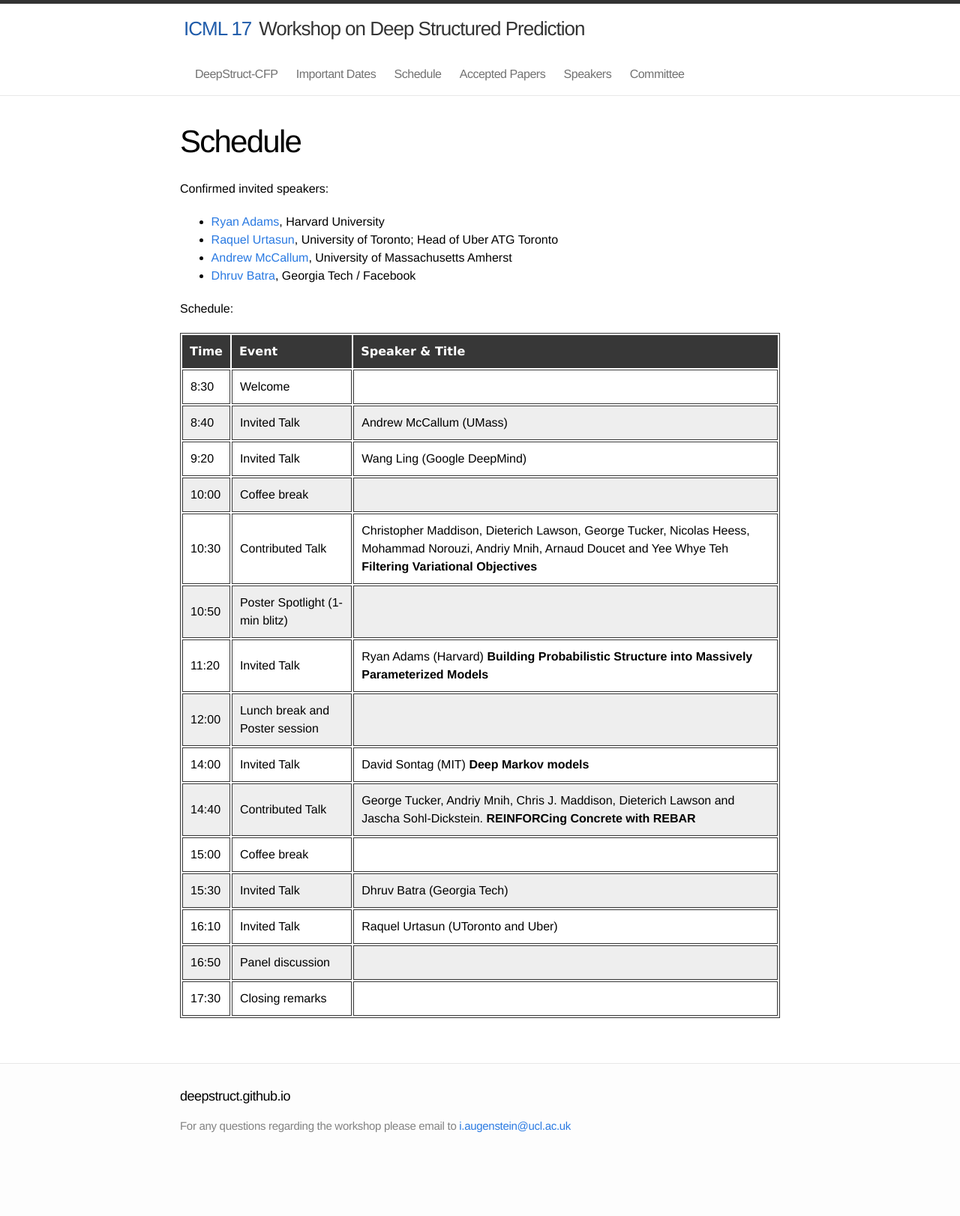
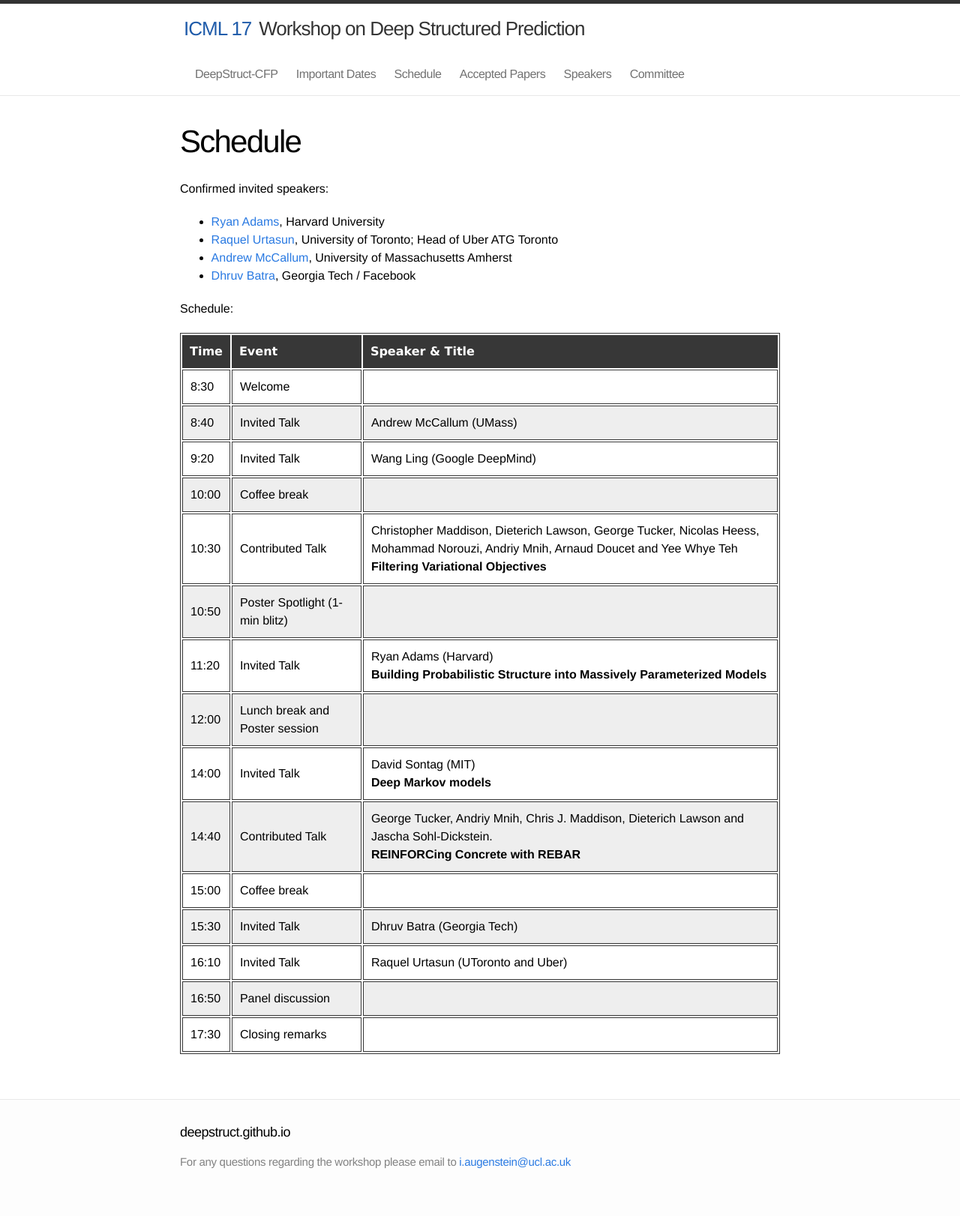
Before and after one commit to deepstruct/deepstruct.github.io, a Jekyll site: the page built from ICML17/3_schedule.md, in a window 1280 px wide. Shown: the whole page at 75% size. Built offline with Jekyll 4.4.1, drawn with Linux system fonts in a browser that asks for light colours; before the commit the page ends 1574 px from its top, so only the background shows below that.

```diff
--- a/ICML17/3_schedule.md
+++ b/ICML17/3_schedule.md
@@ -19,12 +19,12 @@ Schedule:
 |  8:40 | Invited Talk  | Andrew McCallum (UMass) |
 |  9:20  |  Invited Talk  |  Wang Ling (Google DeepMind)  |
 |  10:00 | Coffee break   |
-|  10:30  |  Contributed Talk   | Christopher Maddison, Dieterich Lawson, George Tucker, Nicolas Heess, Mohammad Norouzi, Andriy Mnih, Arnaud Doucet and Yee Whye Teh **Filtering Variational Objectives** |
+|  10:30  |  Contributed Talk   | Christopher Maddison, Dieterich Lawson, George Tucker, Nicolas Heess, Mohammad Norouzi, Andriy Mnih, Arnaud Doucet and Yee Whye Teh <br> **Filtering Variational Objectives** |
 |  10:50  |  Poster Spotlight (1-min blitz)   |
-|  11:20  |  Invited Talk  |  Ryan Adams (Harvard) **Building Probabilistic Structure into Massively Parameterized Models** |
+|  11:20  |  Invited Talk  |  Ryan Adams (Harvard) <br> **Building Probabilistic Structure into Massively Parameterized Models** |
 |  12:00  |  Lunch break and Poster session    |
-|  14:00   |  Invited Talk  |  David Sontag (MIT) **Deep Markov models** |
-|  14:40  |   Contributed Talk   |  George Tucker, Andriy Mnih, Chris J. Maddison, Dieterich Lawson and Jascha Sohl-Dickstein. **REINFORCing Concrete with REBAR** |
+|  14:00   |  Invited Talk  |  David Sontag (MIT)<br> **Deep Markov models** |
+|  14:40  |   Contributed Talk   |  George Tucker, Andriy Mnih, Chris J. Maddison, Dieterich Lawson and Jascha Sohl-Dickstein. <br> **REINFORCing Concrete with REBAR** |
 |  15:00    |  Coffee break    |
 |  15:30   |  Invited Talk  |  Dhruv Batra (Georgia Tech) |
 |  16:10  |  Invited Talk  |  Raquel Urtasun (UToronto and Uber) |
```
